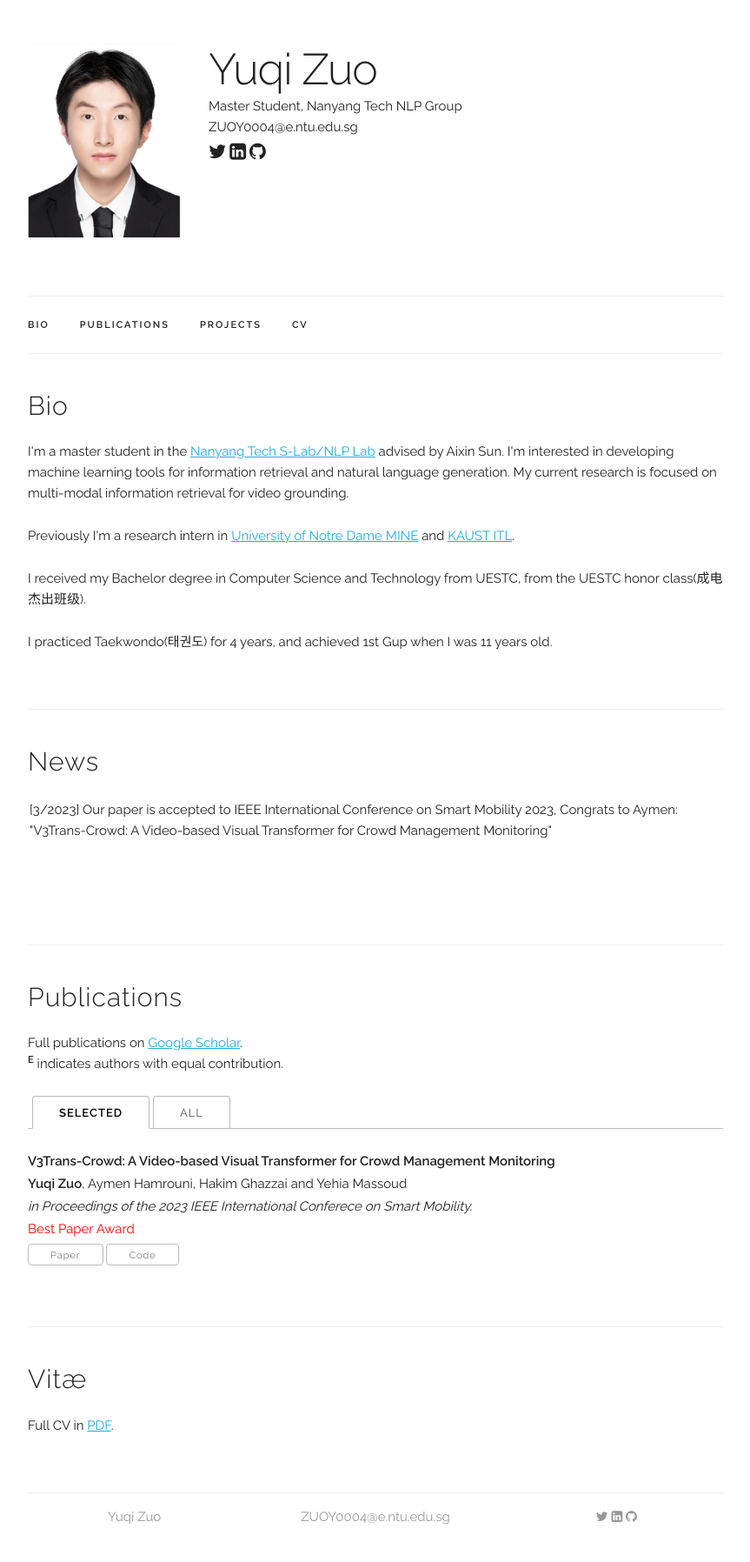
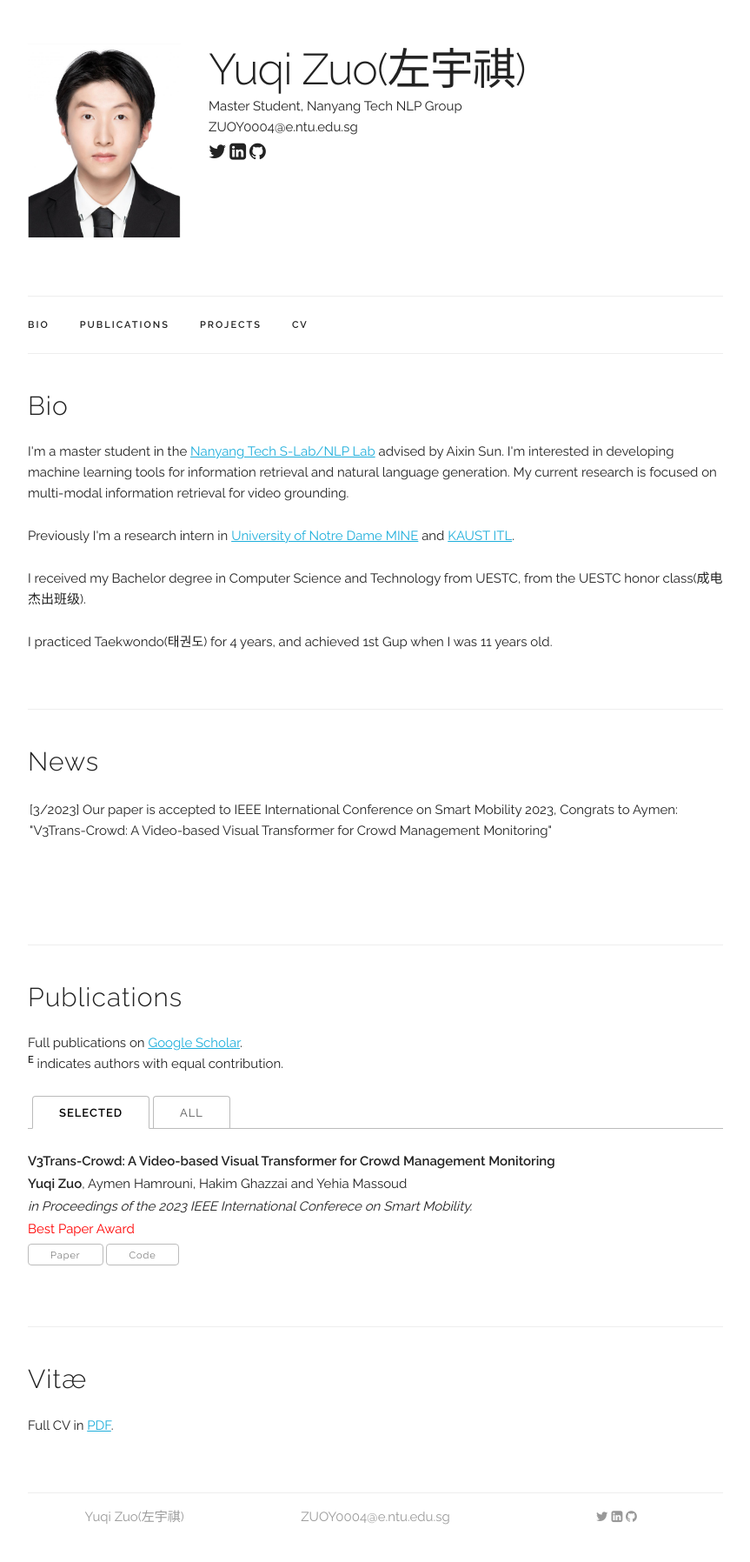
Before and after one commit to zyqdzkd/zyqdzkd.github.io, a Jekyll site: the page built from index.html, in a window 1280 px wide. Shown: the whole page at 87% size, without its empty margins (208-1071 px from the left). Built offline with Jekyll 4.4.1, drawn with Linux system fonts in a browser that asks for light colours.

Commit message:
Update main_info.yaml

```diff
--- a/_data/main_info.yaml
+++ b/_data/main_info.yaml
@@ -1,4 +1,4 @@
-name: "Yuqi Zuo"
+name: "Yuqi Zuo(左宇祺)"
 title: "Master Student, Nanyang Tech NLP Group"
 email: "ZUOY0004@e.ntu.edu.sg"
 profile_pic: "/assets/profile-pics/Myhead.png"
```
